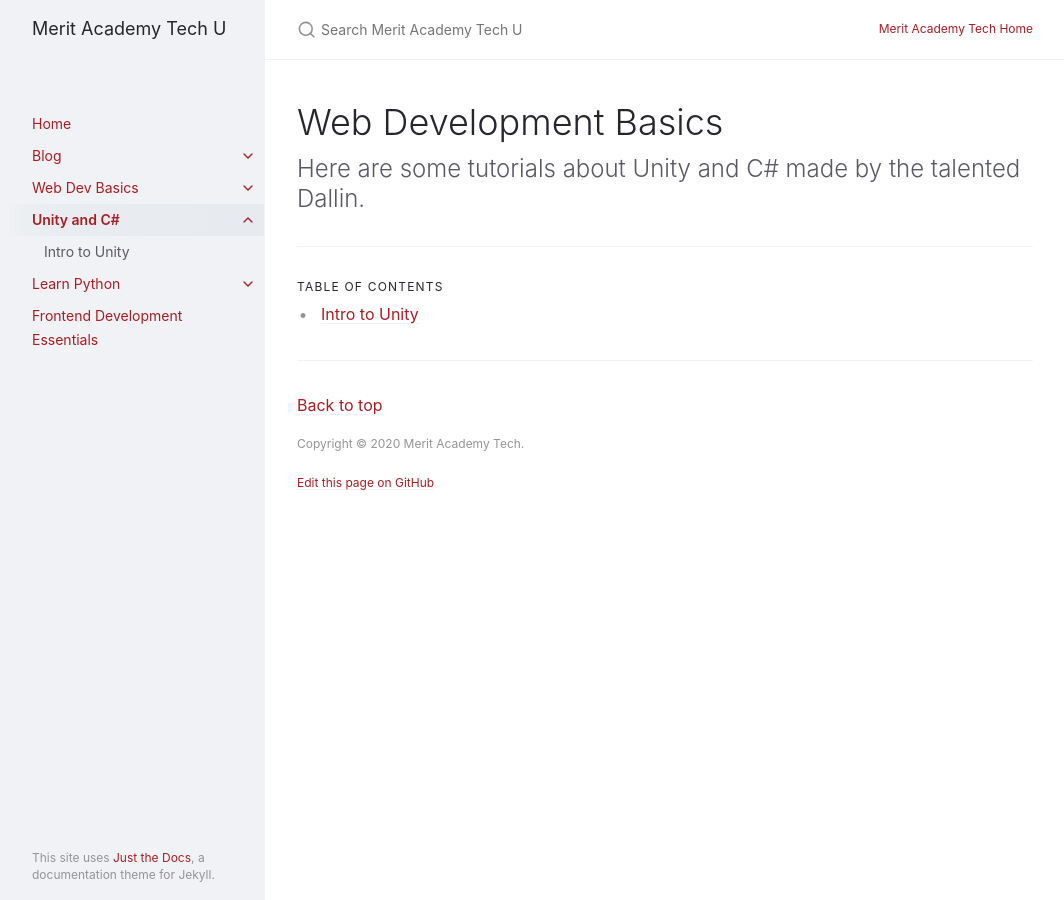
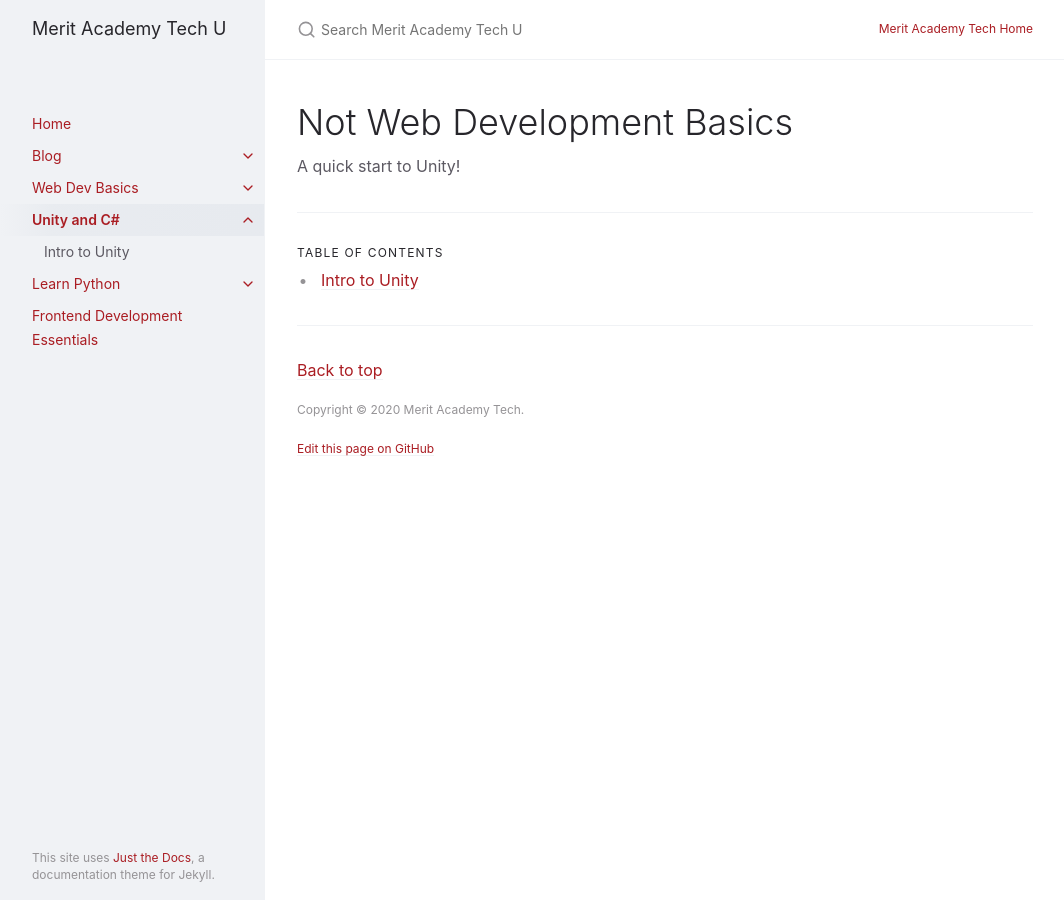
Before and after one commit to talj1/learn-merit, a Jekyll site: the page built from docs/unity-and-cs/unity-and-cs.md, in a window 1280 px wide. Shown: the whole page, without its empty margins (107-1171 px from the left). Built offline with Jekyll 4.4.1, drawn with Linux system fonts in a browser that asks for light colours.

Commit message:
Update unity-and-cs.md

```diff
--- a/docs/unity-and-cs/unity-and-cs.md
+++ b/docs/unity-and-cs/unity-and-cs.md
@@ -6,7 +6,6 @@ has_children: true
 permalink: /docs/unity-cs/
 ---
 
-# Web Development Basics
+# Not Web Development Basics
 
-Here are some tutorials about Unity and C# made by the talented Dallin.
-{: .fs-6 .fw-300 }
+A quick start to Unity!
```
